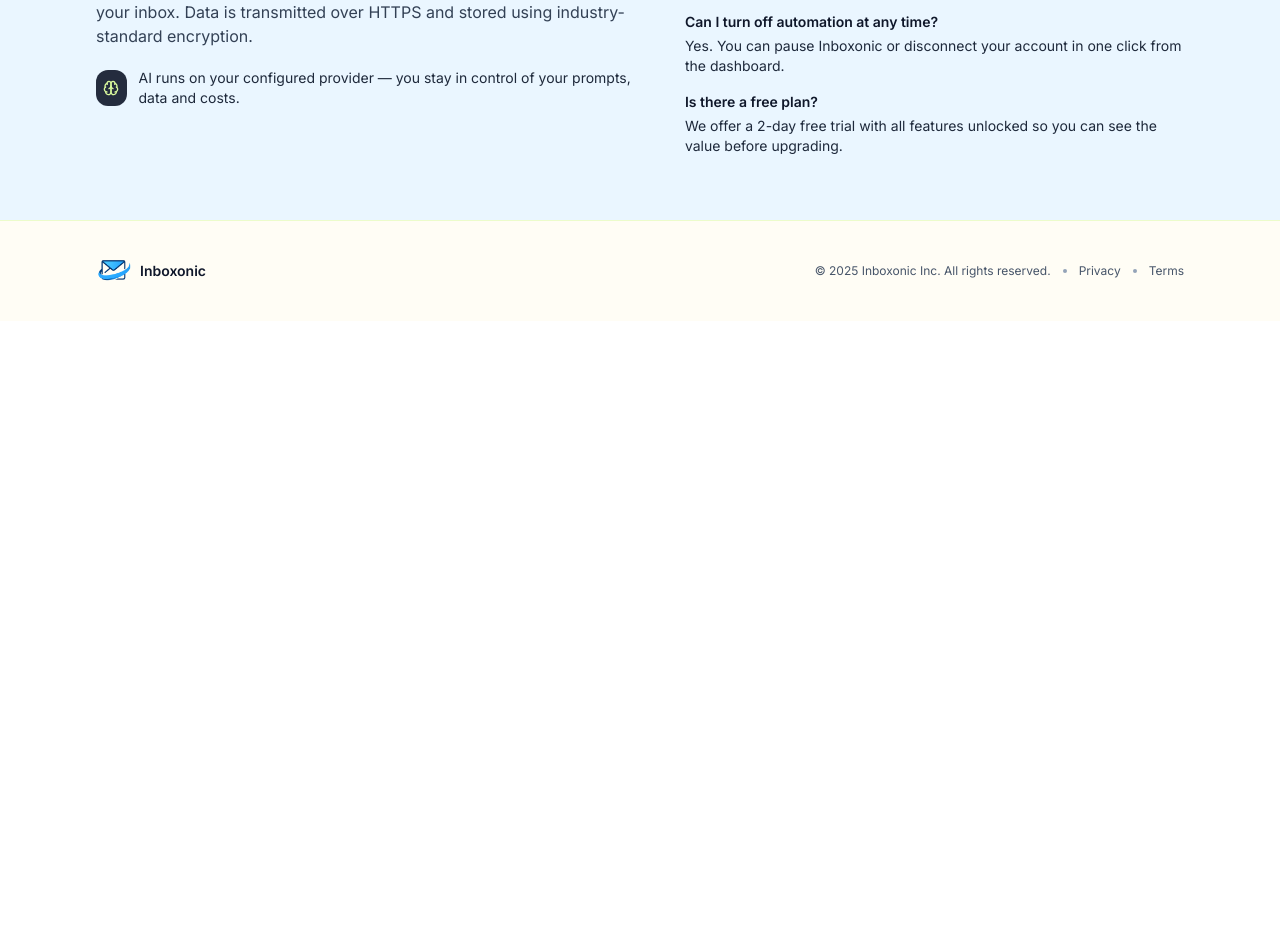
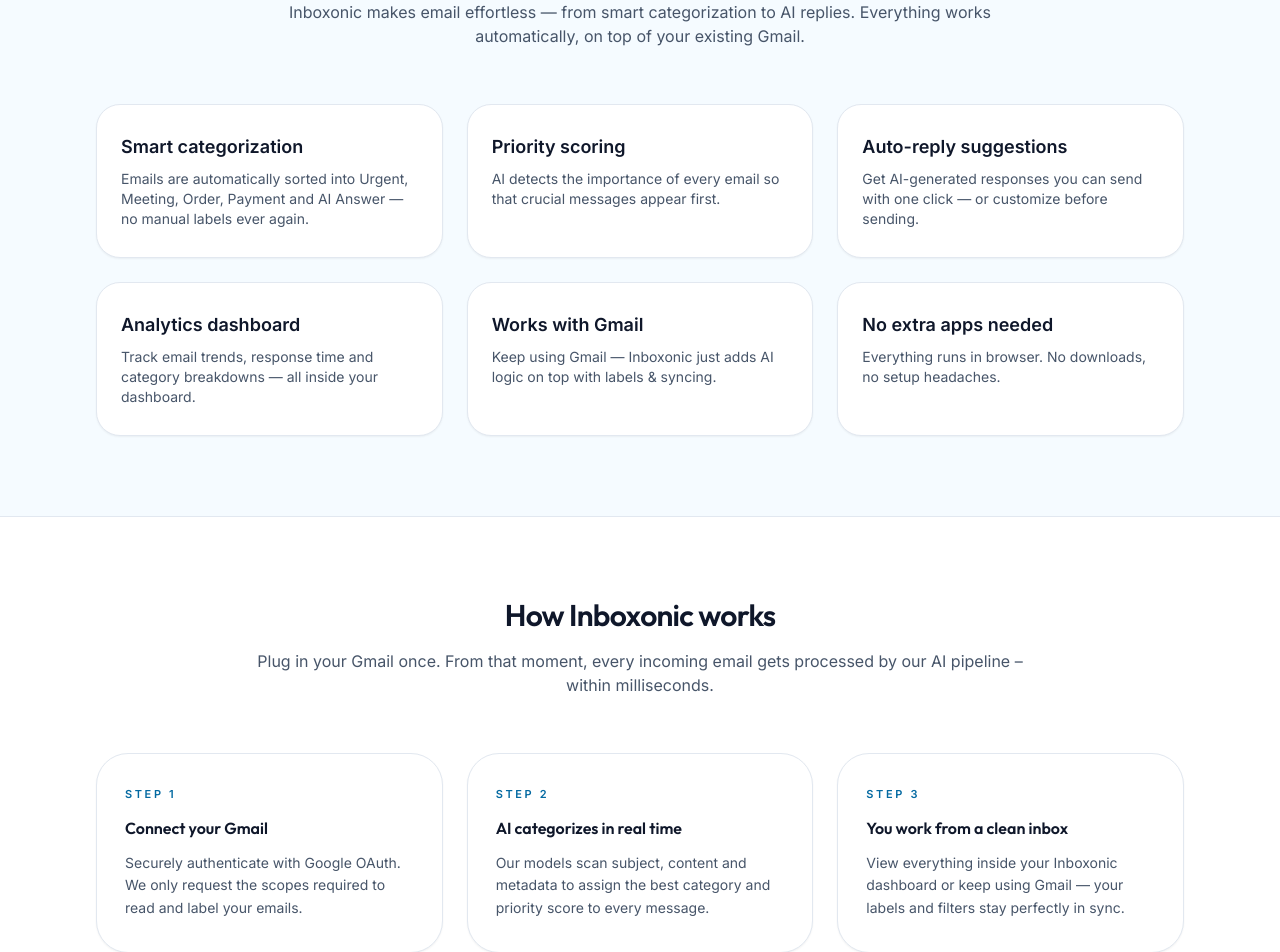
Before and after one commit to RohitChoukiker/automation-email-server, a React (Vite) app in the folder client/: page / in a window 1280 px wide. Shown: the part 1217-2169 px from the top of the page. Before the commit the page ends 1538 px from the top, so only its background shows below. Built offline with nearby package versions, Linux system fonts and the light colour scheme.

Commit message:
update in navbar

```diff
--- a/client/index.html
+++ b/client/index.html
@@ -5,8 +5,8 @@
   <meta charset="UTF-8" />
   <link rel="icon" type="image/svg+xml" href="/elogo.png" />
   <meta name="viewport" content="width=device-width, initial-scale=1.0" />
-  <title>Inboxonic</title>
-  <link rel="preconnect" href="https://fonts.googleapis.com" />
+<title>Inboxonic – Smart Email Automation Assistant</title>
+ <link rel="preconnect" href="https://fonts.googleapis.com" />
   <link rel="preconnect" href="https://fonts.gstatic.com" crossorigin />
   <link
     href="https://fonts.googleapis.com/css2?family=Inter:wght@300;400;500;600;700;800&family=Outfit:wght@400;500;600;700;800&display=swap"
--- a/client/src/components/LandingPage.tsx
+++ b/client/src/components/LandingPage.tsx
@@ -1,5 +1,5 @@
-import React from 'react';
-import { useNavigate } from 'react-router-dom';
+import React from "react";
+import { useNavigate } from "react-router-dom";
 import {
   Mail,
   Zap,
@@ -9,18 +9,18 @@
   ArrowRight,
   PlayCircle,
   Brain,
-} from 'lucide-react';
-import { GoogleLogin } from '@react-oauth/google';
-import { useAuth } from '../context/AuthProvider';
-import { LoginModal } from './LoginModal';
-import { Navbar } from './Navbar';
+} from "lucide-react";
+import { GoogleLogin } from "@react-oauth/google";
+import { useAuth } from "../context/AuthProvider";
+import { LoginModal } from "./LoginModal";
+import { Navbar } from "./Navbar";
 
 const BULLETS = [
-  'Neat and clean inbox – no chaos.',
-  'Wide coverage: personal + work Gmail.',
-  'Your privacy is always maintained.',
-  'Friendly, human-like AI replies.',
-  'Super easy setup – under 2 minutes.',
+  "Neat and clean inbox – no chaos.",
+  "Wide coverage: personal + work Gmail.",
+  "Your privacy is always maintained.",
+  "Friendly, human-like AI replies.",
+  "Super easy setup – under 2 minutes.",
 ];
 
 export const LandingPage: React.FC = () => {
@@ -30,26 +30,26 @@
 
   React.useEffect(() => {
     if (isAuthenticated) {
-      navigate('/dashboard');
+      navigate("/dashboard");
     }
   }, [isAuthenticated, navigate]);
 
   const scrollToSection = (id: string) => {
     const section = document.getElementById(id);
     if (section) {
-      section.scrollIntoView({ behavior: 'smooth', block: 'start' });
+      section.scrollIntoView({ behavior: "smooth", block: "start" });
     }
   };
 
   const handleGetStarted = () => {
     if (isAuthenticated) {
-      navigate('/dashboard');
+      navigate("/dashboard");
     } else {
       setIsLoginModalOpen(true);
     }
   };
 
-  const handlePlayDemo = () => scrollToSection('why-us');
+  const handlePlayDemo = () => scrollToSection("why-us");
 
   return (
     <div className="min-h-screen bg-[#EAF6FF] text-slate-900 antialiased">
@@ -60,31 +60,26 @@
       />
 
       {/* Hero section */}
-      <section
-        id="hero"
-        className="bg-[#EAF6FF] pb-16 pt-12 sm:pt-16 lg:pt-20"
-      >
+      <section id="hero" className="bg-[#EAF6FF] pb-16 pt-12 sm:pt-16 lg:pt-20">
         <div className="mx-auto flex max-w-6xl flex-col items-center gap-12 px-4 sm:px-6 lg:flex-row lg:items-center lg:gap-16 lg:px-8">
           {/* Left column */}
           <div className="max-w-xl">
-
-
             <h1 className="mb-5 text-4xl font-semibold tracking-tight text-slate-900 sm:text-5xl lg:text-[3.2rem]">
-              Fast and reliable{' '}
+              Fast and reliable{" "}
               <span className="relative inline-block">
                 <span className="relative z-10">smart email</span>
                 <span
                   aria-hidden
                   className="absolute inset-x-[-4px] bottom-0 top-1 rounded-md bg-[#E8FFC6]"
                 />
-              </span>{' '}
-             automation
+              </span>{" "}
+              automation
             </h1>
 
             <p className="mb-7 text-base leading-relaxed text-slate-700 sm:text-lg">
-              Inboxonic sits on top of Gmail, instantly sorting, prioritizing, and
-              even replying to the emails that matter – so your digital workspace
-              always feels as clean as a freshly serviced office.
+              Inboxonic sits on top of Gmail, instantly sorting, prioritizing,
+              and even replying to the emails that matter – so your digital
+              workspace always feels as clean as a freshly serviced office.
             </p>
 
             <div className="flex flex-col gap-3 sm:flex-row sm:items-center sm:gap-4">
@@ -101,7 +96,7 @@
                   <GoogleLogin
                     onSuccess={login}
                     onError={() => {
-                      console.log('Login Failed');
+                      console.log("Login Failed");
                     }}
                     theme="outline"
                     shape="pill"
@@ -146,7 +141,11 @@
               <div className="absolute -left-10 -top-10 h-40 w-40 rounded-3xl bg-[#E8FFC6]" />
 
               <div className="relative flex h-full flex-col items-center justify-center gap-4 px-8">
-                <img src="/elogo.png" alt="Inboxonic Logo" className="h-16 w-16" />
+                <img
+                  src="/elogo.png"
+                  alt="Inboxonic Logo"
+                  className="h-16 w-16"
+                />
                 <p className="text-center text-sm font-semibold text-slate-900">
                   “My inbox feels freshly cleaned every morning.”
                 </p>
@@ -159,8 +158,6 @@
           </div>
         </div>
       </section>
-
-
 
       {/* Why us section */}
       <section
@@ -177,9 +174,9 @@
               We come as fast as lightning when a new email arrives.
             </h2>
             <p className="mb-6 text-sm leading-relaxed text-slate-700 sm:text-base">
-              As soon as a message lands in your inbox, Inboxonic&apos;s AI engine
-              analyzes content, intent and priority — then neatly places it where
-              it belongs. You just open a beautifully organized inbox.
+              As soon as a message lands in your inbox, Inboxonic&apos;s AI
+              engine analyzes content, intent and priority — then neatly places
+              it where it belongs. You just open a beautifully organized inbox.
             </p>
 
             <div className="grid gap-4 text-sm text-slate-800 sm:grid-cols-2">
@@ -208,8 +205,8 @@
                       Instant categorization
                     </p>
                     <p className="text-xs text-slate-600">
-                      Every email is tagged as Urgent, Meeting, Order, Payment or
-                      AI Answer in seconds.
+                      Every email is tagged as Urgent, Meeting, Order, Payment
+                      or AI Answer in seconds.
                     </p>
                   </div>
                 </div>
@@ -235,7 +232,8 @@
                       Analytics at a glance
                     </p>
                     <p className="text-xs text-slate-600">
-                      Track volume, response time and more from a clean dashboard.
+                      Track volume, response time and more from a clean
+                      dashboard.
                     </p>
                   </div>
                 </div>
@@ -244,20 +242,168 @@
           </div>
         </div>
       </section>
+      {/* Features Section */}
+      <section
+        id="features"
+        className="border-t border-slate-200 bg-[#F5FBFF] py-20"
+      >
+        <div className="mx-auto max-w-6xl px-4 sm:px-6 lg:px-8">
+          {/* Heading */}
+          <div className="mx-auto mb-14 max-w-3xl text-center">
+            <h2 className="text-3xl font-semibold tracking-tight text-slate-900">
+              Powerful features for your inbox
+            </h2>
+            <p className="mt-4 text-sm leading-relaxed text-slate-600 sm:text-base">
+              Inboxonic makes email effortless — from smart categorization to AI
+              replies. Everything works automatically, on top of your existing
+              Gmail.
+            </p>
+          </div>
+
+          {/* Feature Grid */}
+          <div className="grid gap-6 sm:grid-cols-2 lg:grid-cols-3">
+            {/* Feature 1 */}
+            <div className="rounded-3xl border border-slate-200 bg-white px-6 py-7 shadow-sm">
+              <p className="text-lg font-semibold text-slate-900">
+                Smart categorization
+              </p>
+              <p className="mt-2 text-sm text-slate-600">
+                Emails are automatically sorted into Urgent, Meeting, Order,
+                Payment and AI Answer — no manual labels ever again.
+              </p>
+            </div>
+
+            {/* Feature 2 */}
+            <div className="rounded-3xl border border-slate-200 bg-white px-6 py-7 shadow-sm">
+              <p className="text-lg font-semibold text-slate-900">
+                Priority scoring
+              </p>
+              <p className="mt-2 text-sm text-slate-600">
+                AI detects the importance of every email so that crucial
+                messages appear first.
+              </p>
+            </div>
+
+            {/* Feature 3 */}
+            <div className="rounded-3xl border border-slate-200 bg-white px-6 py-7 shadow-sm">
+              <p className="text-lg font-semibold text-slate-900">
+                Auto-reply suggestions
+              </p>
+              <p className="mt-2 text-sm text-slate-600">
+                Get AI-generated responses you can send with one click — or
+                customize before sending.
+              </p>
+            </div>
+
+            {/* Feature 4 */}
+            <div className="rounded-3xl border border-slate-200 bg-white px-6 py-7 shadow-sm">
+              <p className="text-lg font-semibold text-slate-900">
+                Analytics dashboard
+              </p>
+              <p className="mt-2 text-sm text-slate-600">
+                Track email trends, response time and category breakdowns — all
+                inside your dashboard.
+              </p>
+            </div>
+
+            {/* Feature 5 */}
+            <div className="rounded-3xl border border-slate-200 bg-white px-6 py-7 shadow-sm">
+              <p className="text-lg font-semibold text-slate-900">
+                Works with Gmail
+              </p>
+              <p className="mt-2 text-sm text-slate-600">
+                Keep using Gmail — Inboxonic just adds AI logic on top with
+                labels & syncing.
+              </p>
+            </div>
+
+            {/* Feature 6 */}
+            <div className="rounded-3xl border border-slate-200 bg-white px-6 py-7 shadow-sm">
+              <p className="text-lg font-semibold text-slate-900">
+                No extra apps needed
+              </p>
+              <p className="mt-2 text-sm text-slate-600">
+                Everything runs in browser. No downloads, no setup headaches.
+              </p>
+            </div>
+          </div>
+        </div>
+      </section>
+
+      {/* How it works */}
+      <section
+        id="how-it-works"
+        className="border-t border-slate-200 bg-white py-20"
+      >
+        <div className="mx-auto max-w-6xl px-4 sm:px-6 lg:px-8">
+          {/* Heading + subheading */}
+          <div className="mx-auto mb-14 max-w-3xl text-center">
+            <h2 className="text-3xl font-semibold tracking-tight text-slate-900">
+              How Inboxonic works
+            </h2>
+            <p className="mt-4 text-sm leading-relaxed text-slate-600 sm:text-base">
+              Plug in your Gmail once. From that moment, every incoming email
+              gets processed by our AI pipeline – within milliseconds.
+            </p>
+          </div>
+
+          {/* Step cards */}
+          <div className="grid gap-6 md:grid-cols-3">
+            {/* Step 1 */}
+            <div className="rounded-[32px] border border-slate-200 bg-white px-7 py-8 shadow-sm">
+              <p className="mb-3 text-[11px] font-semibold uppercase tracking-[0.24em] text-sky-700">
+                Step 1
+              </p>
+              <h3 className="mb-3 text-base font-semibold text-slate-900">
+                Connect your Gmail
+              </h3>
+              <p className="text-sm leading-relaxed text-slate-600">
+                Securely authenticate with Google OAuth. We only request the
+                scopes required to read and label your emails.
+              </p>
+            </div>
+
+            {/* Step 2 */}
+            <div className="rounded-[32px] border border-slate-200 bg-white px-7 py-8 shadow-sm">
+              <p className="mb-3 text-[11px] font-semibold uppercase tracking-[0.24em] text-sky-700">
+                Step 2
+              </p>
+              <h3 className="mb-3 text-base font-semibold text-slate-900">
+                AI categorizes in real time
+              </h3>
+              <p className="text-sm leading-relaxed text-slate-600">
+                Our models scan subject, content and metadata to assign the best
+                category and priority score to every message.
+              </p>
+            </div>
+
+            {/* Step 3 */}
+            <div className="rounded-[32px] border border-slate-200 bg-white px-7 py-8 shadow-sm">
+              <p className="mb-3 text-[11px] font-semibold uppercase tracking-[0.24em] text-sky-700">
+                Step 3
+              </p>
+              <h3 className="mb-3 text-base font-semibold text-slate-900">
+                You work from a clean inbox
+              </h3>
+              <p className="text-sm leading-relaxed text-slate-600">
+                View everything inside your Inboxonic dashboard or keep using
+                Gmail — your labels and filters stay perfectly in sync.
+              </p>
+            </div>
+          </div>
+        </div>
+      </section>
 
       {/* Security / FAQ – reuse but match palette */}
-      <section
-        id="faq"
-        className="border-t border-lime-100 bg-[#EAF6FF] py-16"
-      >
+      <section id="faq" className="border-t border-lime-100 bg-[#EAF6FF] py-16">
         <div className="mx-auto grid max-w-6xl gap-10 px-4 sm:px-6 md:grid-cols-[minmax(0,1.1fr)_minmax(0,1fr)] lg:px-8">
           <div>
             <h2 className="text-2xl font-semibold text-slate-900">
               Built with security in mind
             </h2>
             <p className="mt-3 text-sm text-slate-700 sm:text-base">
-              We never store your Google password and only use OAuth to access your
-              inbox. Data is transmitted over HTTPS and stored using
+              We never store your Google password and only use OAuth to access
+              your inbox. Data is transmitted over HTTPS and stored using
               industry-standard encryption.
             </p>
             <div className="mt-5 flex items-start gap-3 text-sm text-slate-800">
@@ -265,8 +411,8 @@
                 <Brain className="h-4 w-4 text-lime-200" />
               </div>
               <span>
-                AI runs on your configured provider — you stay in control of your
-                prompts, data and costs.
+                AI runs on your configured provider — you stay in control of
+                your prompts, data and costs.
               </span>
             </div>
           </div>
@@ -277,8 +423,9 @@
                 Do I have to change my email client?
               </p>
               <p>
-                No. Inboxonic works on top of Gmail. Keep using your existing apps
-                while we handle categorization and automation in the background.
+                No. Inboxonic works on top of Gmail. Keep using your existing
+                apps while we handle categorization and automation in the
+                background.
               </p>
             </div>
             <div>
@@ -295,8 +442,8 @@
                 Is there a free plan?
               </p>
               <p>
-                We offer a 2-day free trial with all features unlocked so you can
-                see the value before upgrading.
+                We offer a 2-day free trial with all features unlocked so you
+                can see the value before upgrading.
               </p>
             </div>
           </div>
```
Also changed, not shown: client/src/components/Navbar.tsx (+14 -12 lines).
